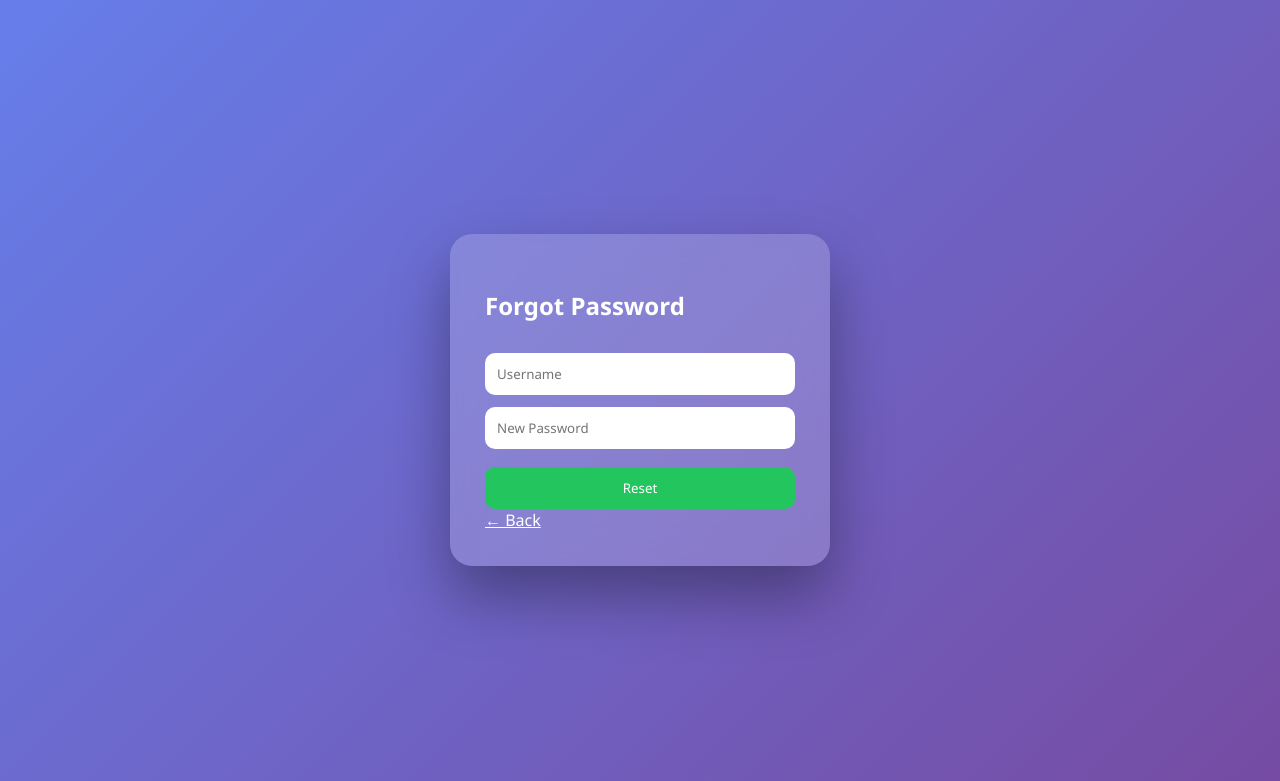
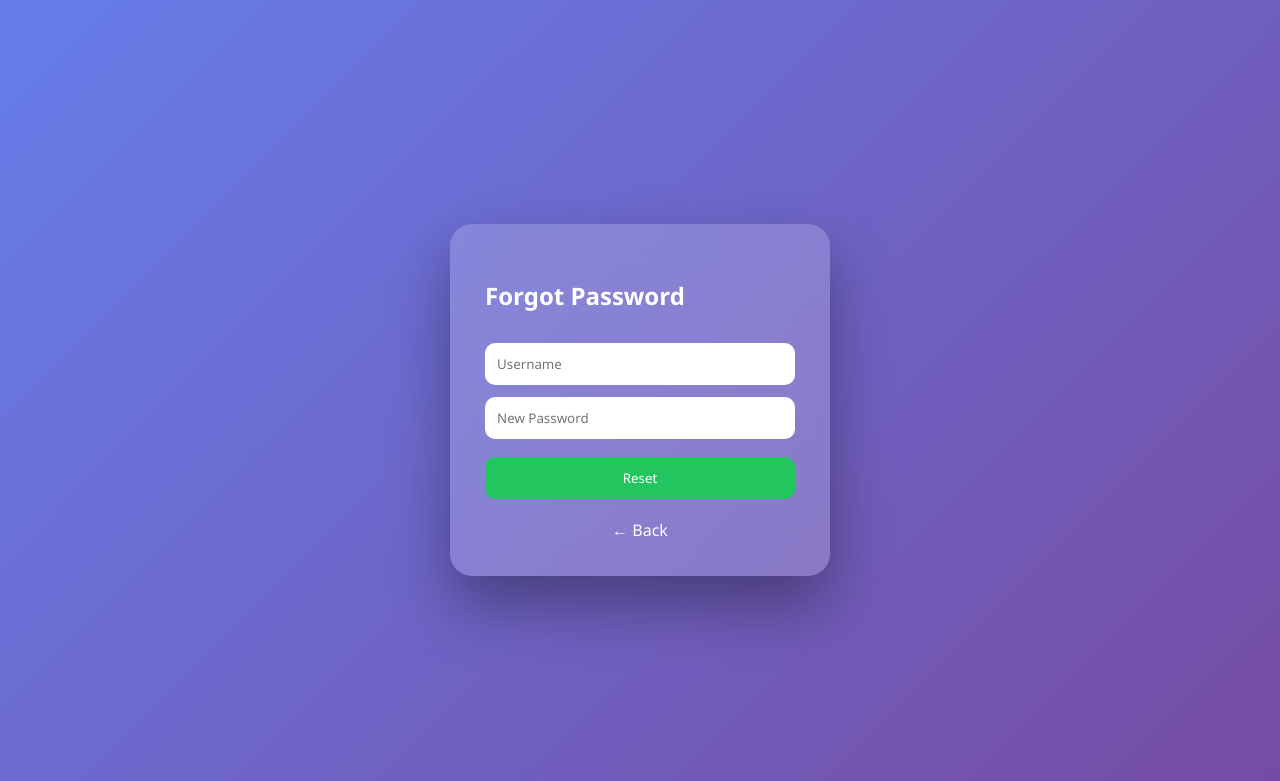
Before and after one commit to piyush-jii/securecloud, a Flask app: template templates/forgot_password.html in a window 1280 px wide. Shown: the top 781 px of the page. Run offline with Flask 3, Linux system fonts and the light colour scheme; the template is opened without the code that fills it, so the values that code supplies are empty.

Commit message:
Update forgot_password.html

```diff
--- a/templates/forgot_password.html
+++ b/templates/forgot_password.html
@@ -46,6 +46,7 @@ text-align:center;
 }
 .error{background:rgba(239,68,68,.25)}
 .success{background:rgba(34,197,94,.25)}
+a{display:block;margin-top:20px;text-align:center;color:white;text-decoration:none}
 </style>
 </head>
 <body>
@@ -56,13 +57,13 @@ text-align:center;
 {% if error %}<div class="error">{{ error }}</div>{% endif %}
 {% if success %}<div class="success">{{ success }}</div>{% endif %}
 
-<form method="post">
+<form method="post" action="/forgot_password">
 <input name="username" placeholder="Username" required>
 <input type="password" name="new" placeholder="New Password" required>
 <button>Reset</button>
 </form>
 
-<a href="/" style="color:white">← Back</a>
+<a href="/">← Back</a>
 </div>
 
 </body>
```
